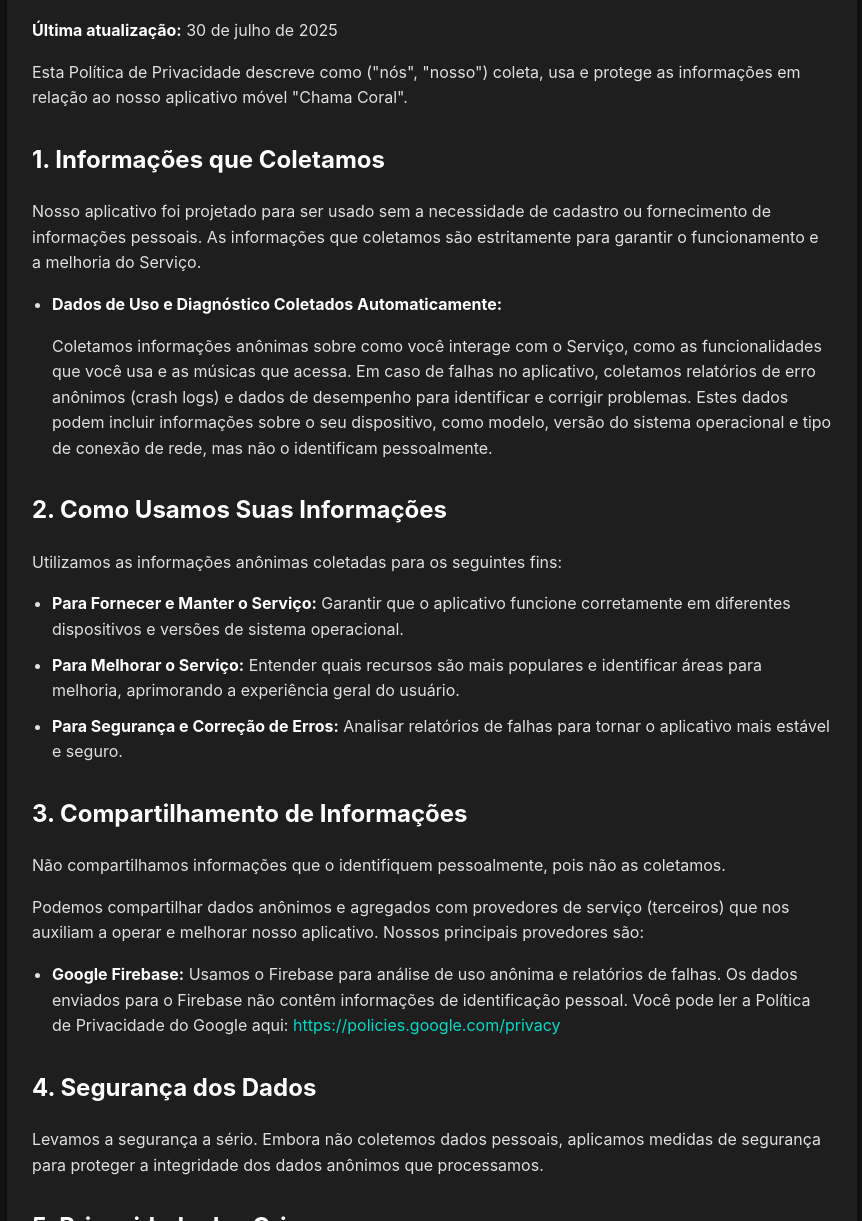
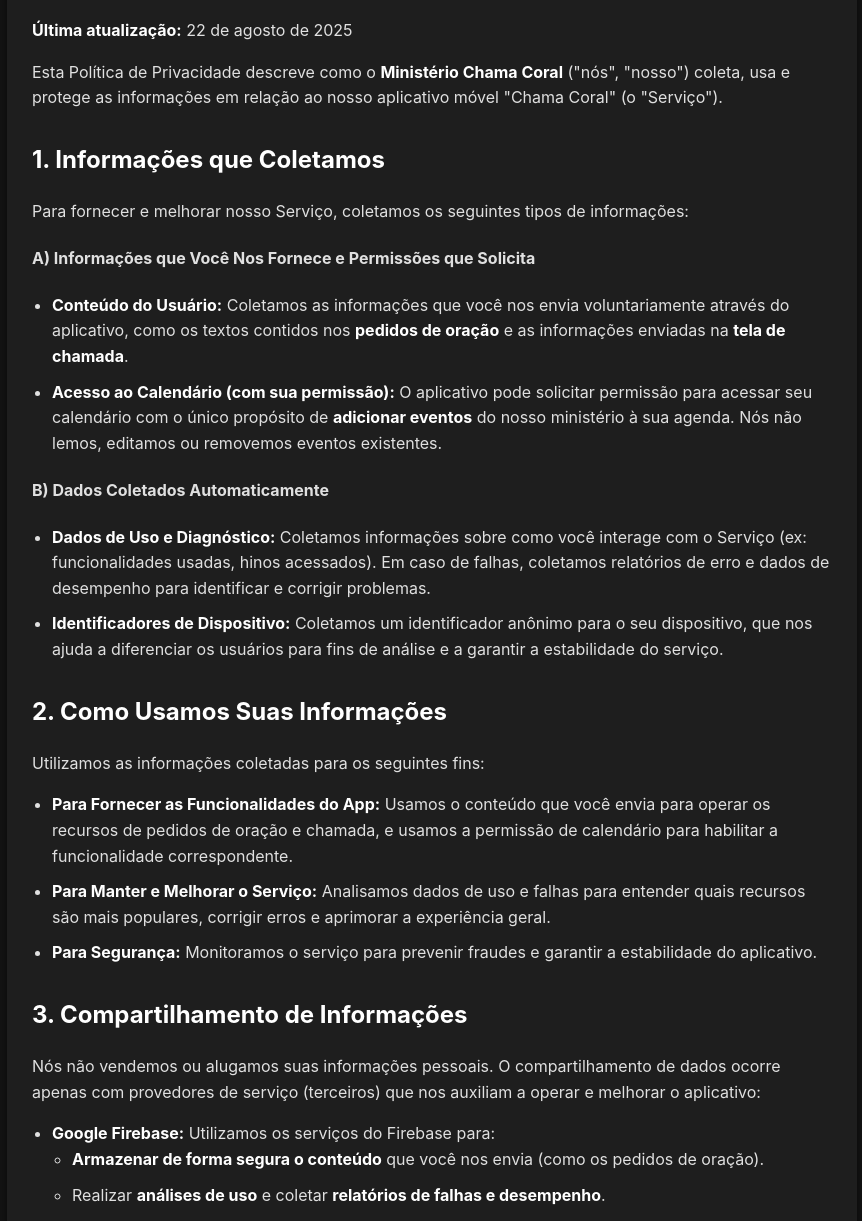
Before and after one commit to XablauGtx/politica, a plain HTML site: page index.html in a window 1280 px wide. Shown: the part 133-1354 px from the top of the page, without its empty margins (208-1070 px from the left). Drawn offline with Linux system fonts and the light colour scheme.

Commit message:
Update index.html

```diff
--- a/index.html
+++ b/index.html
@@ -3,7 +3,7 @@
 <head>
     <meta charset="UTF-8">
     <meta name="viewport" content="width=device-width, initial-scale=1.0">
-    <title>Política de Privacidade - App Chama</title>
+    <title>Política de Privacidade - App Chama Coral</title>
     <style>
         body {
             font-family: -apple-system, BlinkMacSystemFont, "Segoe UI", Roboto, Helvetica, Arial, sans-serif;
@@ -24,7 +24,7 @@
         h1 {
             color: #FFFFFF;
             font-size: 2em;
-            border-bottom: 2px solid #BB86FC; /* Cor de destaque roxa (pode alterar) */
+            border-bottom: 2px solid #BB86FC; /* Cor de destaque roxa */
             padding-bottom: 10px;
         }
         h2 {
@@ -58,37 +58,55 @@
     <div class="container">
         <h1>Política de Privacidade</h1>
 
-        <p><strong>Última atualização:</strong> 30 de julho de 2025</p>
+        <p><strong>Última atualização:</strong> 22 de agosto de 2025</p>
 
-        <p>Esta Política de Privacidade descreve como <strong></strong> ("nós", "nosso") coleta, usa e protege as informações em relação ao nosso aplicativo móvel "Chama Coral".</p>
+        <p>Esta Política de Privacidade descreve como o <strong>Ministério Chama Coral</strong> ("nós", "nosso") coleta, usa e protege as informações em relação ao nosso aplicativo móvel "Chama Coral" (o "Serviço").</p>
 
         <h2>1. Informações que Coletamos</h2>
-        <p>Nosso aplicativo foi projetado para ser usado sem a necessidade de cadastro ou fornecimento de informações pessoais. As informações que coletamos são estritamente para garantir o funcionamento e a melhoria do Serviço.</p>
+        <p>Para fornecer e melhorar nosso Serviço, coletamos os seguintes tipos de informações:</p>
 
+        <h4>A) Informações que Você Nos Fornece e Permissões que Solicita</h4>
         <ul>
             <li>
-                <strong>Dados de Uso e Diagnóstico Coletados Automaticamente:</strong>
-                <p>Coletamos informações anônimas sobre como você interage com o Serviço, como as funcionalidades que você usa e as músicas que acessa. Em caso de falhas no aplicativo, coletamos relatórios de erro anônimos (crash logs) e dados de desempenho para identificar e corrigir problemas. Estes dados podem incluir informações sobre o seu dispositivo, como modelo, versão do sistema operacional e tipo de conexão de rede, mas não o identificam pessoalmente.</p>
+                <strong>Conteúdo do Usuário:</strong> Coletamos as informações que você nos envia voluntariamente através do aplicativo, como os textos contidos nos <strong>pedidos de oração</strong> e as informações enviadas na <strong>tela de chamada</strong>.
+            </li>
+            <li>
+                <strong>Acesso ao Calendário (com sua permissão):</strong> O aplicativo pode solicitar permissão para acessar seu calendário com o único propósito de <strong>adicionar eventos</strong> do nosso ministério à sua agenda. Nós não lemos, editamos ou removemos eventos existentes.
+            </li>
+        </ul>
+
+        <h4>B) Dados Coletados Automaticamente</h4>
+        <ul>
+            <li>
+                <strong>Dados de Uso e Diagnóstico:</strong> Coletamos informações sobre como você interage com o Serviço (ex: funcionalidades usadas, hinos acessados). Em caso de falhas, coletamos relatórios de erro e dados de desempenho para identificar e corrigir problemas.
+            </li>
+            <li>
+                <strong>Identificadores de Dispositivo:</strong> Coletamos um identificador anônimo para o seu dispositivo, que nos ajuda a diferenciar os usuários para fins de análise e a garantir a estabilidade do serviço.
             </li>
         </ul>
 
         <h2>2. Como Usamos Suas Informações</h2>
-        <p>Utilizamos as informações anônimas coletadas para os seguintes fins:</p>
+        <p>Utilizamos as informações coletadas para os seguintes fins:</p>
         <ul>
-            <li><strong>Para Fornecer e Manter o Serviço:</strong> Garantir que o aplicativo funcione corretamente em diferentes dispositivos e versões de sistema operacional.</li>
-            <li><strong>Para Melhorar o Serviço:</strong> Entender quais recursos são mais populares e identificar áreas para melhoria, aprimorando a experiência geral do usuário.</li>
-            <li><strong>Para Segurança e Correção de Erros:</strong> Analisar relatórios de falhas para tornar o aplicativo mais estável e seguro.</li>
+            <li><strong>Para Fornecer as Funcionalidades do App:</strong> Usamos o conteúdo que você envia para operar os recursos de pedidos de oração e chamada, e usamos a permissão de calendário para habilitar a funcionalidade correspondente.</li>
+            <li><strong>Para Manter e Melhorar o Serviço:</strong> Analisamos dados de uso e falhas para entender quais recursos são mais populares, corrigir erros e aprimorar a experiência geral.</li>
+            <li><strong>Para Segurança:</strong> Monitoramos o serviço para prevenir fraudes e garantir a estabilidade do aplicativo.</li>
         </ul>
 
         <h2>3. Compartilhamento de Informações</h2>
-        <p>Não compartilhamos informações que o identifiquem pessoalmente, pois não as coletamos.</p>
-        <p>Podemos compartilhar dados anônimos e agregados com provedores de serviço (terceiros) que nos auxiliam a operar e melhorar nosso aplicativo. Nossos principais provedores são:</p>
+        <p>Nós não vendemos ou alugamos suas informações pessoais. O compartilhamento de dados ocorre apenas com provedores de serviço (terceiros) que nos auxiliam a operar e melhorar o aplicativo:</p>
         <ul>
-            <li><strong>Google Firebase:</strong> Usamos o Firebase para análise de uso anônima e relatórios de falhas. Os dados enviados para o Firebase não contêm informações de identificação pessoal. Você pode ler a Política de Privacidade do Google aqui: <a href="https://policies.google.com/privacy" target="_blank" rel="noopener noreferrer">https://policies.google.com/privacy</a></li>
+            <li><strong>Google Firebase:</strong> Utilizamos os serviços do Firebase para:
+                <ul>
+                    <li><strong>Armazenar de forma segura o conteúdo</strong> que você nos envia (como os pedidos de oração).</li>
+                    <li>Realizar <strong>análises de uso</strong> e coletar <strong>relatórios de falhas e desempenho</strong>.</li>
+                </ul>
+                <p>O uso desses dados pelo Firebase é regido pela Política de Privacidade do Google: <a href="https://policies.google.com/privacy" target="_blank" rel="noopener noreferrer">https://policies.google.com/privacy</a></p>
+            </li>
         </ul>
 
         <h2>4. Segurança dos Dados</h2>
-        <p>Levamos a segurança a sério. Embora não coletemos dados pessoais, aplicamos medidas de segurança para proteger a integridade dos dados anônimos que processamos.</p>
+        <p>Levamos a segurança dos seus dados a sério. Utilizamos medidas de segurança, como as fornecidas pelo Google Firebase, para proteger as informações que processamos e armazenamos.</p>
 
         <h2>5. Privacidade das Crianças</h2>
         <p>Nosso serviço não se destina a ninguém com menos de 13 anos. Não coletamos intencionalmente informações de identificação pessoal de crianças.</p>
@@ -99,7 +117,7 @@
         <h2>7. Contato</h2>
         <p>Se você tiver alguma dúvida sobre esta Política de Privacidade, entre em contato conosco:</p>
 
-        <p><strong>E-mail:</strong> coralchama@gmail.com</p>
+        <p><strong>E-mail:</strong> <a href="mailto:coralchama@gmail.com">coralchama@gmail.com</a></p>
     </div>
 </body>
 </html>
```
